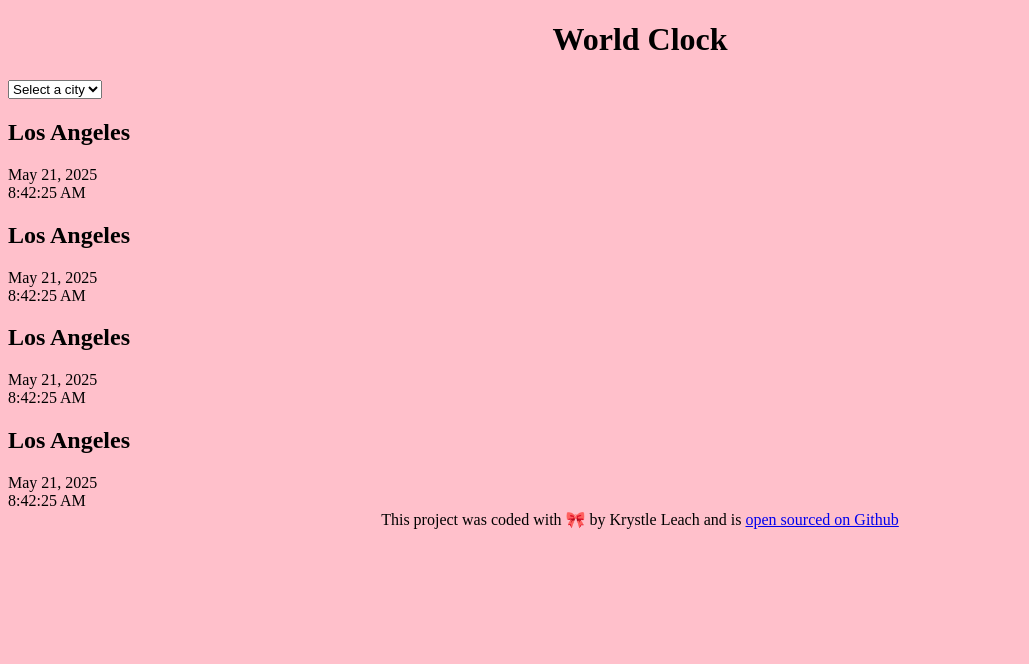
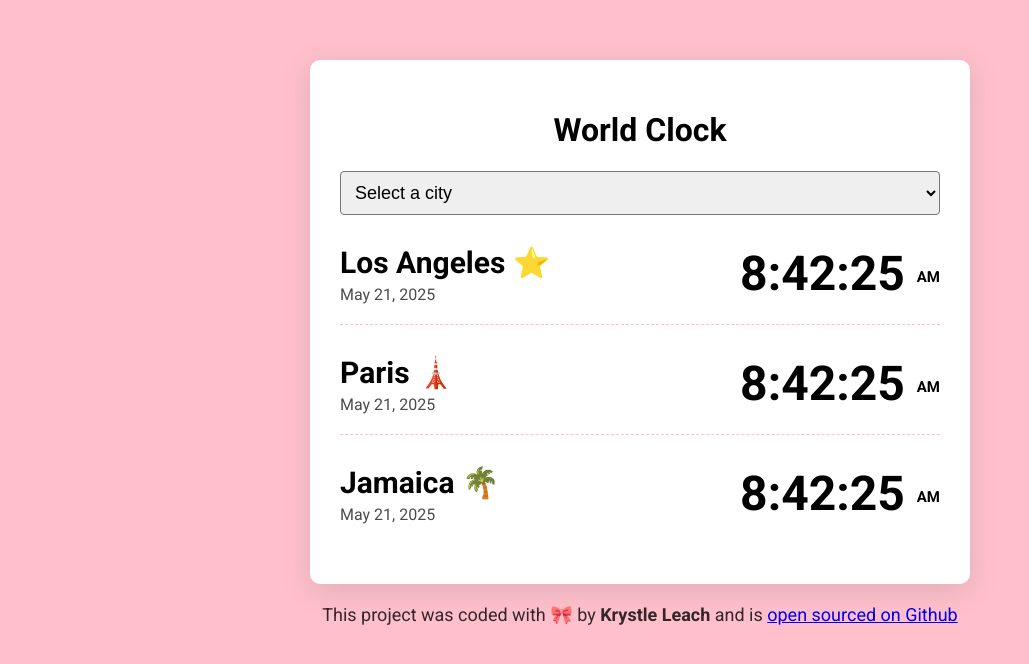
Before and after one commit to krystleL21/World-Clock-KAL, a plain HTML site: page index.html in a window 1280 px wide. Shown: the whole page, without its empty margins (0-1029 px from the left). Drawn offline with nearby package versions, Linux system fonts and the light colour scheme.

Commit message:
Styled the project with css

```diff
--- a/index.html
+++ b/index.html
@@ -4,6 +4,9 @@
     <meta charset="UTF-8">
     <meta name="viewport" content="width=device-width, initial-scale=1.0">
     <link rel="stylesheet" href="src/styles.css"/>
+    <link rel="preconnect" href="https://fonts.googleapis.com">
+<link rel="preconnect" href="https://fonts.gstatic.com" crossorigin>
+<link href="https://fonts.googleapis.com/css2?family=Roboto:ital,wght@0,100..900;1,100..900&display=swap" rel="stylesheet">
     <script src="https://cdnjs.cloudflare.com/ajax/libs/moment.js/2.30.1/moment.min.js"></script>
     <script src="https://cdnjs.cloudflare.com/ajax/libs/moment-timezone/0.5.37/moment-timezone-with-data-1970-2030.min.js"></script>
     <title>World Clock - Krystle</title>
@@ -20,28 +23,30 @@
         </select>
 
         <div class="city">
-            <h2>Los Angeles</h2>
+        <div>
+            <h2>Los Angeles ⭐</h2>
             <div class="date">May 21, 2025</div>
-            <div class="time">8:42:25 AM</div>
+        </div>
+            <div class="time">8:42:25 <small>AM</small></div>
         </div>
         <div class="city">
-            <h2>Los Angeles</h2>
-            <div class="date">May 21, 2025</div>
-            <div class="time">8:42:25 AM</div>
-        </div>
-        <div class="city">
-            <h2>Los Angeles</h2>
-            <div class="date">May 21, 2025</div>
-            <div class="time">8:42:25 AM</div>
-        </div>        <div class="city">
-            <h2>Los Angeles</h2>
-            <div class="date">May 21, 2025</div>
-            <div class="time">8:42:25 AM</div>
-        </div>
+            <div>
+                <h2>Paris 🗼</h2>
+                <div class="date">May 21, 2025</div>
+            </div>
+                <div class="time">8:42:25 <small>AM</small></div>
+            </div>
+            <div class="city">
+                <div>
+                    <h2>Jamaica 🌴</h2>
+                    <div class="date">May 21, 2025</div>
+                </div>
+                    <div class="time">8:42:25 <small>AM</small></div>
+                </div>
 
     </div>
     <footer>
-        This project was coded with 🎀 by Krystle Leach and is
+        This project was coded with 🎀 by <strong>Krystle Leach</strong> and is
         <a href="https://github.com/krystleL21/World-Clock-KAL/tree/main" target="_blank">open sourced on Github</a>
     </footer>
     <script src="src/index.js"></script>
--- a/src/styles.css
+++ b/src/styles.css
@@ -1,11 +1,66 @@
+
 body {
     background-color: pink;
-
+    font-family: 'roboto';
 }
 h1 {
     text-align:center;
 
 }
+h2 {
+    margin: 0 0 5px;
+    font-size: 30px;
+}
+select {
+    display: block;
+    width: 100%;
+    font-size: 18px;
+    border-radius: 4px;
+    padding: 10px;
+}
+
+.container {
+    max-width:600px;
+    margin: 60px auto;
+    background: white;
+    padding: 30px;
+    box-shadow: rgba(100, 100, 111, 0.2) 0px 7px 29px 0px;
+    border-radius: 10px;
+    margin-bottom: 30px;
+
+}
+
+.city {
+
+    display: flex;
+    justify-content: space-between;
+    margin: 10px 0;
+    padding: 20px 0;
+    border-bottom: 1px dashed pink;
+
+}
+.city:last-child {
+    border: none;
+}
+
+
+.date {
+    opacity: 0.7;
+}
+
+.time {
+    font-size: 48px;
+    font-weight: bold;
+}
+
+.time small {
+    font-size: 15px;
+    vertical-align: middle;
+    line-height: 36px;
+}
 footer {
     text-align:center;
+    margin: -10px;
+    font-size: 18px;
+    color: rgba(0,0,0,0.8);
 }
```
